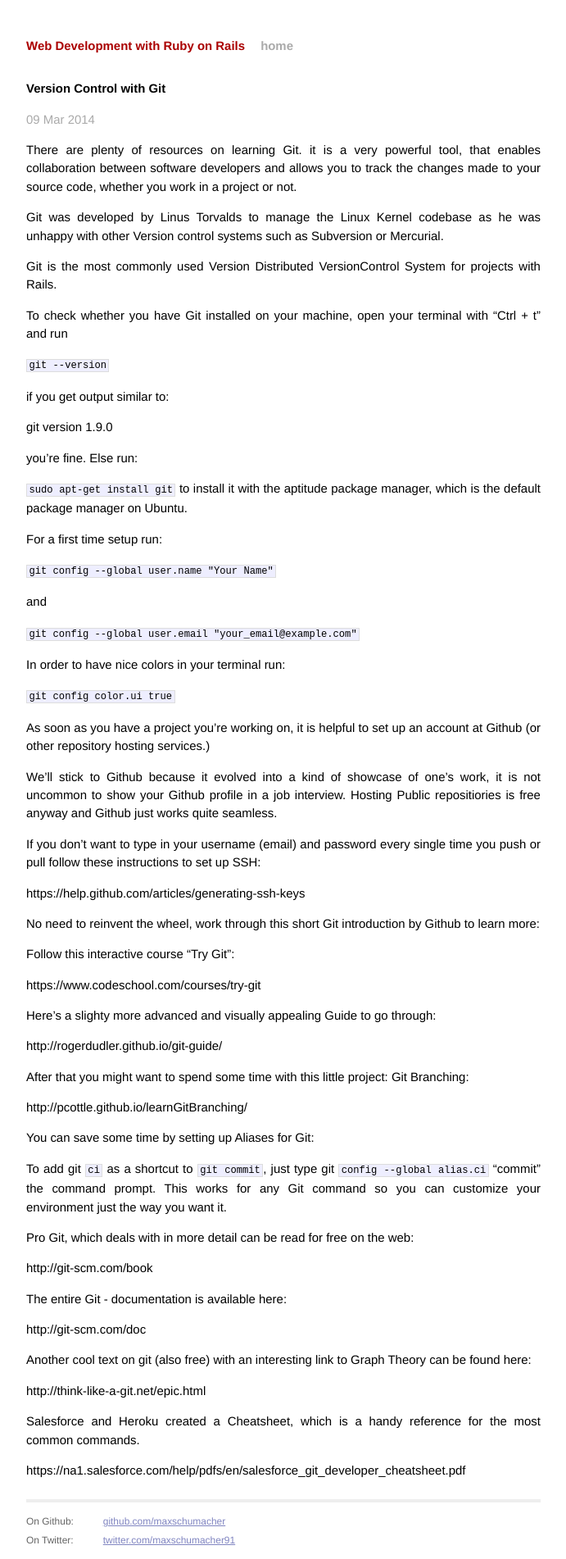
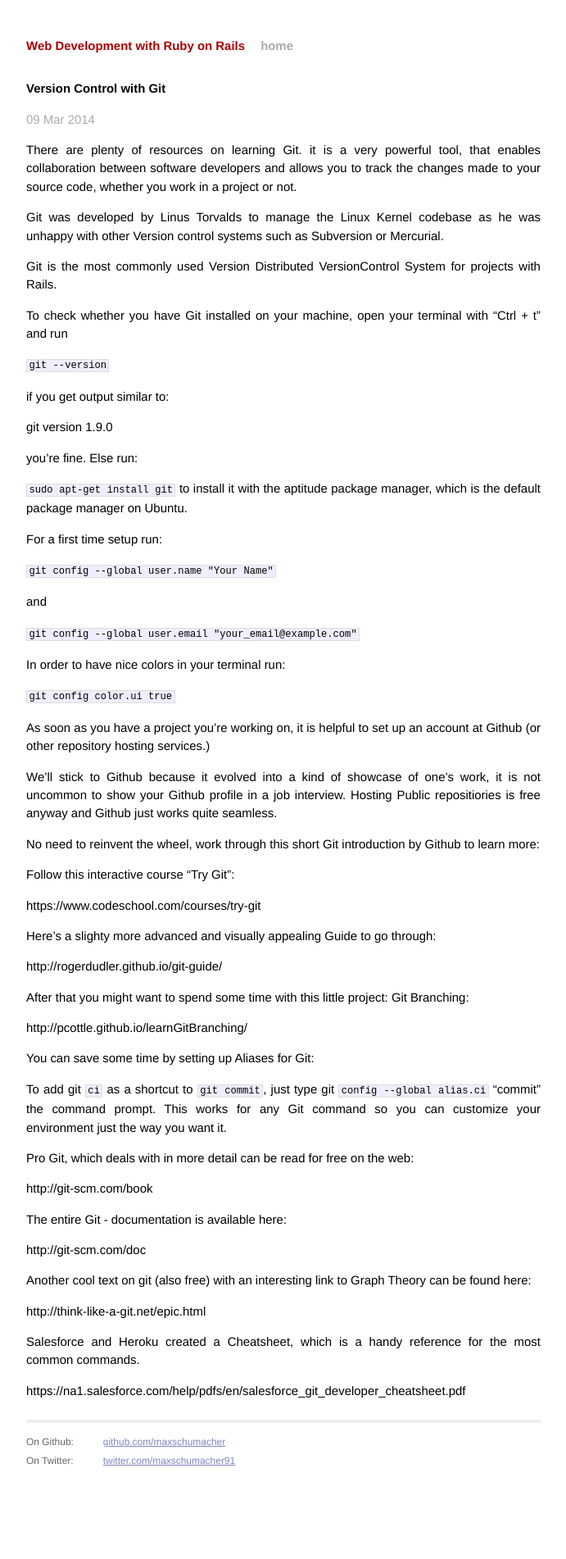
Before and after one commit to MaxSchumacher/maxschumacher.github.io, a Jekyll site: the page built from _posts/2014-03-09-version-control-with-git.markdown, in a window 1280 px wide. Shown: the whole page at 82% size, without its empty margins (294-985 px from the left). Built offline with Jekyll 4.4.1, drawn with Linux system fonts in a browser that asks for light colours; Markdown is read by kramdown in place of the engine named in the settings; after the commit the page ends 1805 px from its top, so only the background shows below that.

```diff
--- a/_posts/2014-03-09-version-control-with-git.markdown
+++ b/_posts/2014-03-09-version-control-with-git.markdown
@@ -39,10 +39,6 @@ As soon as you have a project you're working on, it is helpful to set up an acco
 
 We'll stick to Github because it evolved  into a kind of showcase of one's work, it is not uncommon to show your Github profile in a job interview. Hosting Public repositiories is free anyway and Github just works quite seamless.
 
-If you don't want to type in your username (email) and password every single time you push or pull follow these instructions to set up SSH:
-
-https://help.github.com/articles/generating-ssh-keys
-
 No need to reinvent the wheel, work through this short Git introduction by Github to learn more:
 
 Follow this interactive course "Try Git":
```
Also changed, not shown: _posts/2014-03-09-project-this-blog.markdown (added, +26 -0 lines).
